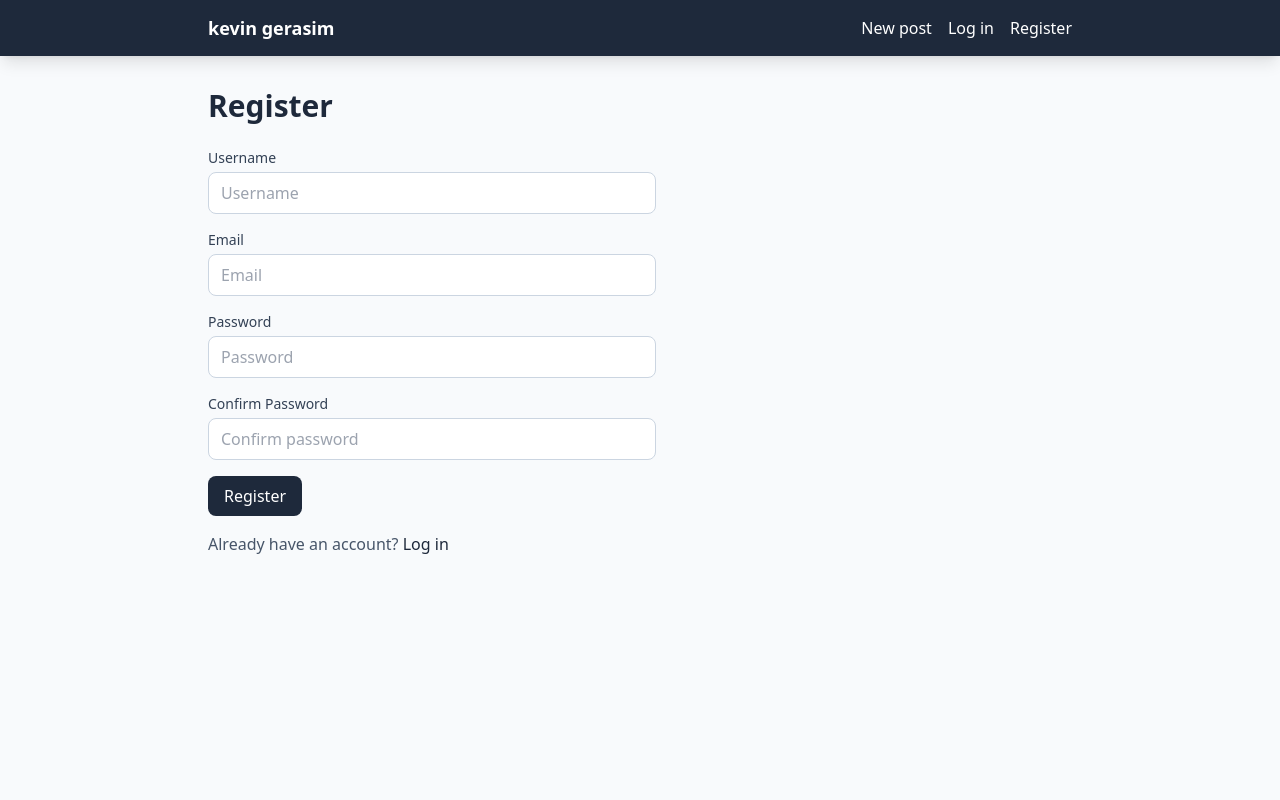
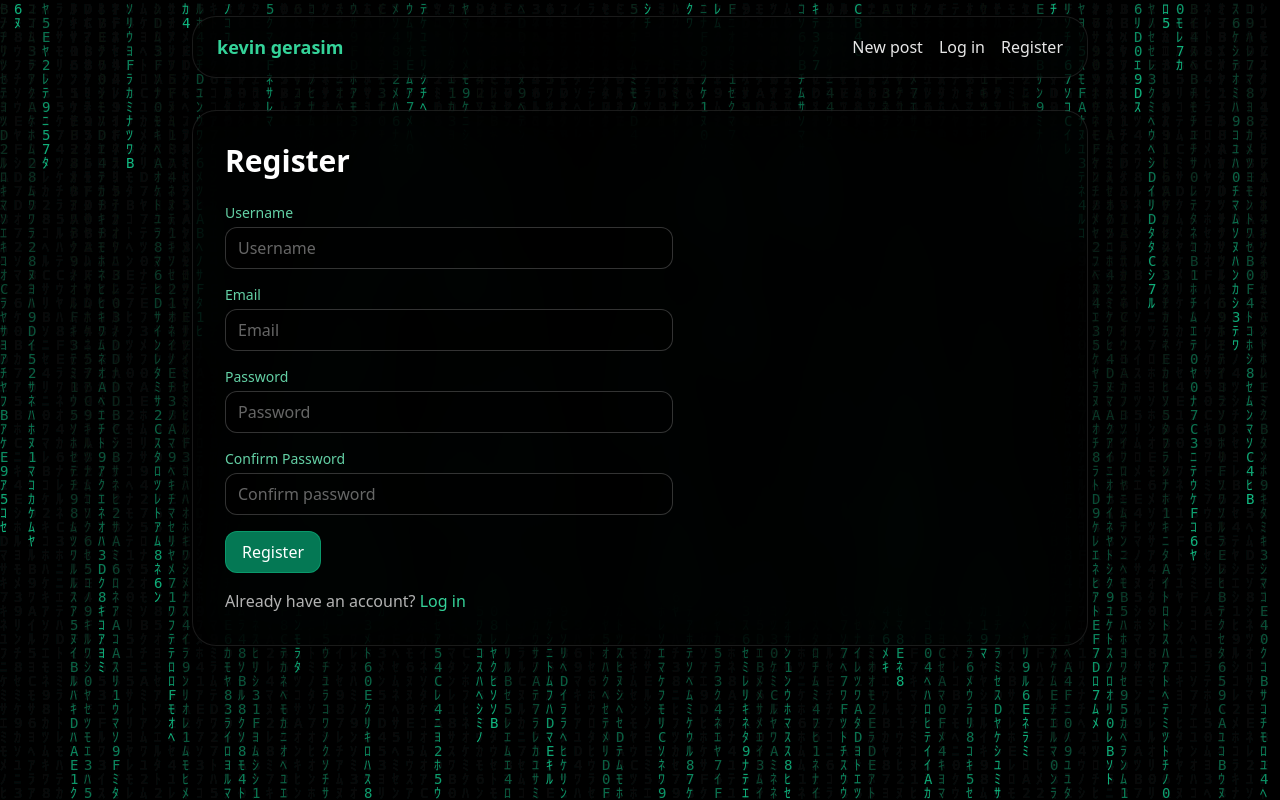
Before and after one commit to vadimvbiruk-afk/kevingherasim, a Flask app: page /register in a window 1280 px wide. Run offline with Flask 3, Linux system fonts and the light colour scheme; some libraries are stand-ins or nearby versions.

Commit message:
DB reset (RESET_DB=1), Matrix rain + glassmorphism design

```diff
--- a/app/templates/base.html
+++ b/app/templates/base.html
@@ -5,47 +5,43 @@
   <meta name="viewport" content="width=device-width, initial-scale=1.0">
   <title>{% block title %}kevin gerasim{% endblock %}</title>
   <script src="https://cdn.tailwindcss.com"></script>
+  <style>
+    body { overflow-x: hidden; }
+    #matrix-canvas { position: fixed; top: 0; left: 0; width: 100%; height: 100%; z-index: 0; display: block; }
+  </style>
 </head>
-<body class="bg-slate-50 text-slate-900 min-h-screen">
-  <nav class="bg-slate-800 text-white shadow-lg">
-    <div class="max-w-4xl mx-auto px-4 flex items-center justify-between h-14">
-      <a href="{{ url_for('main.home') }}" class="text-lg font-semibold hover:text-slate-200">
+<body class="bg-black min-h-screen text-white antialiased">
+  <canvas id="matrix-canvas" aria-hidden="true"></canvas>
+
+  <div class="relative z-10 min-h-screen flex flex-col px-4">
+    <nav class="rounded-3xl mt-4 max-w-4xl w-full mx-auto bg-black/60 backdrop-blur-xl border border-white/10 shadow-2xl">
+      <div class="px-6 py-4 flex items-center justify-between flex-wrap gap-2">
+        <a href="{{ url_for('main.home') }}" class="text-lg font-semibold text-emerald-400 hover:text-emerald-300 transition">
           kevin gerasim
         </a>
         <div class="flex items-center gap-4">
-        <a href="{{ url_for('main.post_new') }}" class="hover:text-slate-200 transition">
-          New post
-        </a>
+          <a href="{{ url_for('main.post_new') }}" class="text-white/90 hover:text-emerald-400 transition">New post</a>
           {% if current_user.is_authenticated %}
-          <a href="{{ url_for('main.dashboard') }}" class="hover:text-slate-200 transition">
-            Dashboard
-          </a>
+            <a href="{{ url_for('main.dashboard') }}" class="text-white/90 hover:text-emerald-400 transition">Dashboard</a>
             {% if current_user.is_admin %}
-            <a href="{{ url_for('main.admin_dashboard') }}" class="hover:text-slate-200 transition">
-              Admin
-            </a>
+              <a href="{{ url_for('main.admin_dashboard') }}" class="text-white/90 hover:text-emerald-400 transition">Admin</a>
             {% endif %}
-          <a href="{{ url_for('main.logout') }}" class="hover:text-slate-200 transition">
-            Logout
-          </a>
+            <a href="{{ url_for('main.logout') }}" class="text-white/90 hover:text-emerald-400 transition">Logout</a>
           {% else %}
-          <a href="{{ url_for('main.login') }}" class="hover:text-slate-200 transition">
-            Log in
-          </a>
-          <a href="{{ url_for('main.register') }}" class="hover:text-slate-200 transition">
-            Register
-          </a>
+            <a href="{{ url_for('main.login') }}" class="text-white/90 hover:text-emerald-400 transition">Log in</a>
+            <a href="{{ url_for('main.register') }}" class="text-white/90 hover:text-emerald-400 transition">Register</a>
           {% endif %}
         </div>
       </div>
     </nav>
 
-  <main class="max-w-4xl mx-auto px-4 py-8">
+    <main class="flex-1 max-w-4xl w-full mx-auto py-8">
+      <div class="rounded-3xl bg-black/60 backdrop-blur-xl border border-white/10 shadow-2xl p-6 sm:p-8">
         {% with messages = get_flashed_messages(with_categories=true) %}
           {% if messages %}
-        <ul class="mb-4 space-y-2">
+            <ul class="mb-6 space-y-2">
               {% for category, message in messages %}
-            <li class="px-4 py-2 rounded-lg {% if category == 'error' %}bg-red-100 text-red-800{% elif category == 'success' %}bg-green-100 text-green-800{% else %}bg-slate-200 text-slate-800{% endif %}">
+                <li class="px-4 py-2 rounded-xl text-sm border {% if category == 'error' %}bg-red-500/20 border-red-400/50 text-red-200{% elif category == 'success' %}bg-emerald-500/20 border-emerald-400/50 text-emerald-200{% else %}bg-white/10 border-white/20 text-white/90{% endif %}">
                   {{ message }}
                 </li>
               {% endfor %}
@@ -53,6 +49,42 @@
           {% endif %}
         {% endwith %}
         {% block content %}{% endblock %}
+      </div>
     </main>
+  </div>
+
+  <script>
+    (function() {
+      var canvas = document.getElementById('matrix-canvas');
+      var ctx = canvas.getContext('2d');
+      var chars = 'ｱｲｳｴｵｶｷｸｹｺｻｼｽｾｿﾀﾁﾂﾃﾄﾅﾆﾇﾈﾉﾊﾋﾌﾍﾎﾏﾐﾑﾒﾓﾔﾕﾖﾗﾘﾙﾚﾛﾜﾝ0123456789ABCDEF';
+      var fontSize = 14;
+      var columns = Math.floor(window.innerWidth / fontSize);
+      var drops = Array(columns).fill(1);
+
+      function resize() {
+        canvas.width = window.innerWidth;
+        canvas.height = window.innerHeight;
+        columns = Math.floor(window.innerWidth / fontSize);
+        drops = Array(columns).fill(1);
+      }
+      resize();
+      window.addEventListener('resize', resize);
+
+      function draw() {
+        ctx.fillStyle = 'rgba(0, 0, 0, 0.05)';
+        ctx.fillRect(0, 0, canvas.width, canvas.height);
+        ctx.fillStyle = '#10b981';
+        ctx.font = fontSize + 'px monospace';
+        for (var i = 0; i < drops.length; i++) {
+          var char = chars[Math.floor(Math.random() * chars.length)];
+          ctx.fillText(char, i * fontSize, drops[i] * fontSize);
+          if (drops[i] * fontSize > canvas.height && Math.random() > 0.975) drops[i] = 0;
+          drops[i]++;
+        }
+      }
+      setInterval(draw, 50);
+    })();
+  </script>
 </body>
 </html>
--- a/app/templates/dashboard.html
+++ b/app/templates/dashboard.html
@@ -3,6 +3,6 @@
 {% block title %}Dashboard — kevin gerasim{% endblock %}
 
 {% block content %}
-<h1 class="text-3xl font-bold text-slate-800 mb-4">Dashboard</h1>
-<p class="text-slate-600">Hello, {{ current_user.username }}. You are logged in.</p>
+<h1 class="text-3xl font-bold text-white mb-4">Dashboard</h1>
+<p class="text-white/90">Hello, <span class="text-emerald-400">{{ current_user.username }}</span>. You are logged in.</p>
 {% endblock %}
--- a/app/templates/register.html
+++ b/app/templates/register.html
@@ -3,42 +3,42 @@
 {% block title %}Register — kevin gerasim{% endblock %}
 
 {% block content %}
-<h1 class="text-3xl font-bold text-slate-800 mb-6">Register</h1>
+<h1 class="text-3xl font-bold text-white mb-6">Register</h1>
 <form method="post" class="max-w-md space-y-4" novalidate>
   {{ form.hidden_tag() }}
   <div>
-    {{ form.username.label(class="block text-sm font-medium text-slate-700 mb-1") }}
-    {{ form.username(class="w-full px-3 py-2 border border-slate-300 rounded-lg focus:ring-2 focus:ring-slate-500 focus:border-slate-500") }}
+    {{ form.username.label(class="block text-sm font-medium text-emerald-300/90 mb-1") }}
+    {{ form.username(class="w-full px-3 py-2 rounded-xl bg-black/40 border border-white/20 text-white placeholder-white/40 focus:ring-2 focus:ring-emerald-500/50 focus:border-emerald-500/50") }}
     {% if form.username.errors %}
-      <p class="mt-1 text-sm text-red-600">{{ form.username.errors[0] }}</p>
+      <p class="mt-1 text-sm text-red-400">{{ form.username.errors[0] }}</p>
     {% endif %}
   </div>
   <div>
-    {{ form.email.label(class="block text-sm font-medium text-slate-700 mb-1") }}
-    {{ form.email(class="w-full px-3 py-2 border border-slate-300 rounded-lg focus:ring-2 focus:ring-slate-500 focus:border-slate-500") }}
+    {{ form.email.label(class="block text-sm font-medium text-emerald-300/90 mb-1") }}
+    {{ form.email(class="w-full px-3 py-2 rounded-xl bg-black/40 border border-white/20 text-white placeholder-white/40 focus:ring-2 focus:ring-emerald-500/50 focus:border-emerald-500/50") }}
     {% if form.email.errors %}
-      <p class="mt-1 text-sm text-red-600">{{ form.email.errors[0] }}</p>
+      <p class="mt-1 text-sm text-red-400">{{ form.email.errors[0] }}</p>
     {% endif %}
   </div>
   <div>
-    {{ form.password.label(class="block text-sm font-medium text-slate-700 mb-1") }}
-    {{ form.password(class="w-full px-3 py-2 border border-slate-300 rounded-lg focus:ring-2 focus:ring-slate-500 focus:border-slate-500") }}
+    {{ form.password.label(class="block text-sm font-medium text-emerald-300/90 mb-1") }}
+    {{ form.password(class="w-full px-3 py-2 rounded-xl bg-black/40 border border-white/20 text-white placeholder-white/40 focus:ring-2 focus:ring-emerald-500/50 focus:border-emerald-500/50") }}
     {% if form.password.errors %}
-      <p class="mt-1 text-sm text-red-600">{{ form.password.errors[0] }}</p>
+      <p class="mt-1 text-sm text-red-400">{{ form.password.errors[0] }}</p>
     {% endif %}
   </div>
   <div>
-    {{ form.confirm_password.label(class="block text-sm font-medium text-slate-700 mb-1") }}
-    {{ form.confirm_password(class="w-full px-3 py-2 border border-slate-300 rounded-lg focus:ring-2 focus:ring-slate-500 focus:border-slate-500") }}
+    {{ form.confirm_password.label(class="block text-sm font-medium text-emerald-300/90 mb-1") }}
+    {{ form.confirm_password(class="w-full px-3 py-2 rounded-xl bg-black/40 border border-white/20 text-white placeholder-white/40 focus:ring-2 focus:ring-emerald-500/50 focus:border-emerald-500/50") }}
     {% if form.confirm_password.errors %}
-      <p class="mt-1 text-sm text-red-600">{{ form.confirm_password.errors[0] }}</p>
+      <p class="mt-1 text-sm text-red-400">{{ form.confirm_password.errors[0] }}</p>
     {% endif %}
   </div>
   <div>
-    {{ form.submit(class="px-4 py-2 bg-slate-800 text-white rounded-lg hover:bg-slate-700 cursor-pointer") }}
+    {{ form.submit(class="px-4 py-2 rounded-xl bg-emerald-600/80 text-white border border-emerald-500/50 hover:bg-emerald-500/80 cursor-pointer transition") }}
   </div>
 </form>
-<p class="mt-4 text-slate-600">
-  Already have an account? <a href="{{ url_for('main.login') }}" class="text-slate-800 font-medium hover:underline">Log in</a>
+<p class="mt-4 text-white/70">
+  Already have an account? <a href="{{ url_for('main.login') }}" class="text-emerald-400 font-medium hover:underline">Log in</a>
 </p>
 {% endblock %}
```
Also changed, not shown: DEPLOYMENT.md (+7 -1 lines), app/__init__.py (+6 -2 lines), app/templates/admin/dashboard.html (+12 -12 lines), app/templates/admin/users.html (+16 -16 lines), app/templates/home.html (+12 -12 lines), app/templates/login.html (+12 -12 lines), app/templates/post_form.html (+13 -13 lines). Lines whose indentation alone changed are shown as unchanged.
